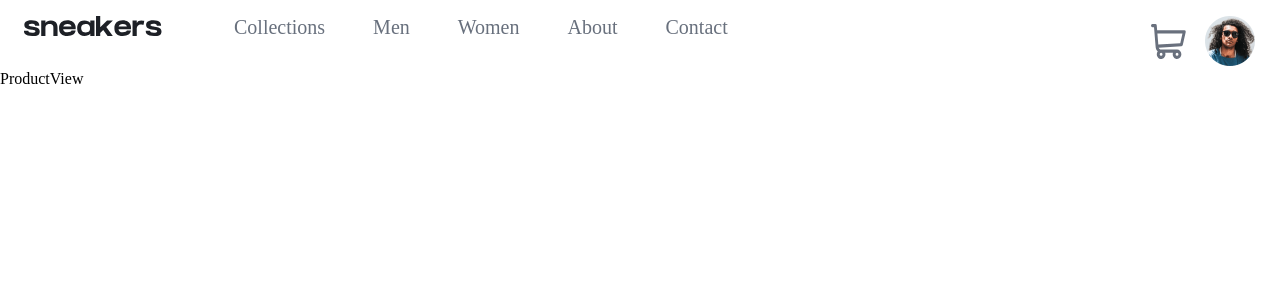
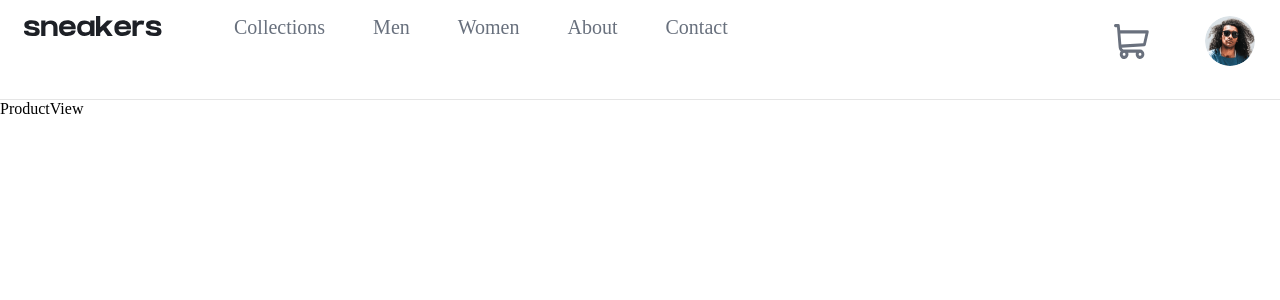
Before and after one commit to NicoBlas/ecommerceShoes, a React (Create React App) app: page / in a window 1280 px wide. Shown: the top 300 px of the page. Built offline with nearby package versions, Linux system fonts and the light colour scheme; the HTML template or start-up script is replaced by a standard one.

Commit message:
hover states navbar

```diff
--- a/src/components/navbar/Navbar.jsx
+++ b/src/components/navbar/Navbar.jsx
@@ -50,7 +50,7 @@ const Navbar = () => {
       </div>
 
       <div className='navbar__product-cart'>
-        <img src={cart} alt="product-cart" />
+        <img id='navbar__product-cart-cart' src={cart} alt="product-cart" />
         <img id='navbar__product-cart-avatar' src={avatar} alt="loggin" />
       </div>
 
--- a/src/components/navbar/navbar.css
+++ b/src/components/navbar/navbar.css
@@ -8,7 +8,7 @@
     padding-left: 1.5rem;
     padding-right: 1.5rem;
     height: 70px;
-
+    border-bottom: 1px solid rgba(0%, 0%, 0%, 10%);
 }
 
 .navbar__first-section{
@@ -79,13 +79,44 @@
     text-align: center;
 }
 
+.navbar__menu-container p:hover{
+    color: black;
+    border-bottom: 3px solid hsl(26, 100%, 55%);
+}
+
+.navbar__links p :hover{
+    color: black;
+    border-bottom: 3px solid hsl(26, 100%, 55%);
+}
+
 .bottom_line{
     border-bottom: 1px solid hsl(0, 0%, 0%, 0%);
 
 }
 
+#navbar__product-cart-avatar{
+    border-radius: 50%;
+
+}
+
+#navbar__product-cart-cart,
+#navbar__product-cart-avatar{
+    cursor: pointer;
+
+}
+
+#navbar__product-cart-avatar:hover{
+    border: 3px solid hsl(26, 100%, 55%);
+}
+
+#navbar__product-cart-cart:hover{
+    transform: scale(1.2);
+}
 
 @media (min-width: 550px){
+    .navbar{
+        height: 90px;
+    }
     .navbar__product-cart img{
         width: 35px;
         height: 35px;
@@ -94,6 +125,10 @@
 
 
 @media (min-width: 900px){
+
+    .navbar{
+        height: 100px;
+    }
     .navbar__links{
         display: block;
         display: flex;
@@ -119,6 +154,7 @@
     #navbar__product-cart-avatar{
         width: 50px;
         height: 50px;
+        margin-left: 3.5rem;
     }
 
     .navbar__menu{
@@ -128,5 +164,6 @@
     .navbar__product-cart{
         display: flex;
         align-items: center;
+
     }
 }
```
